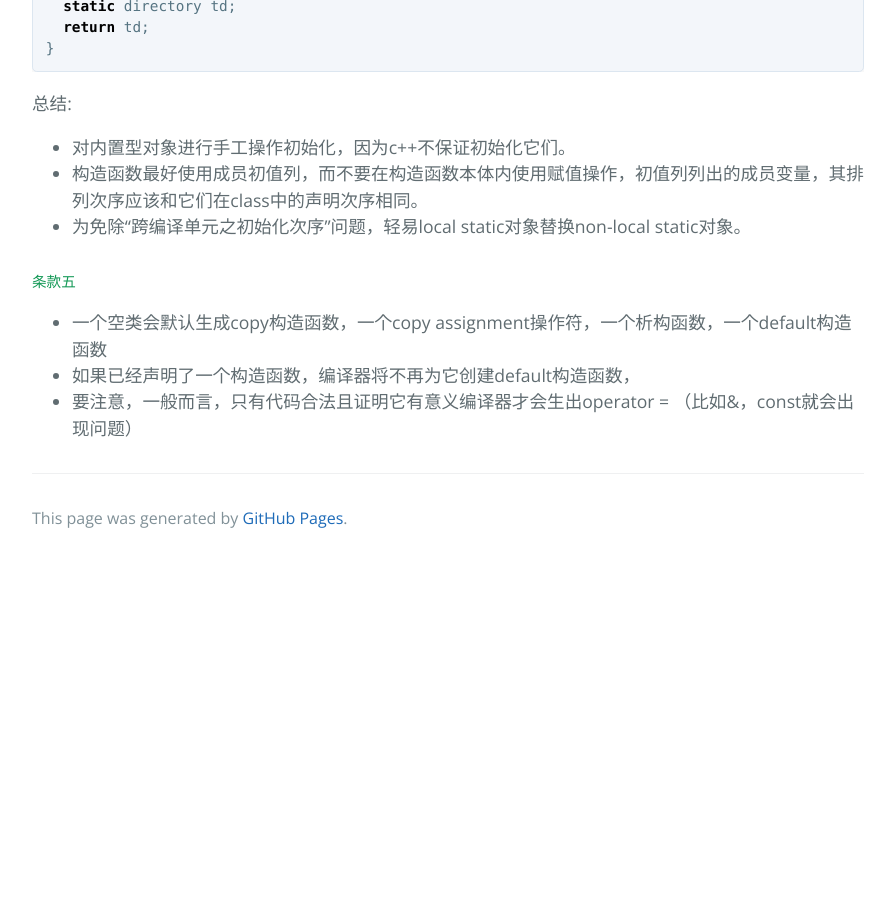
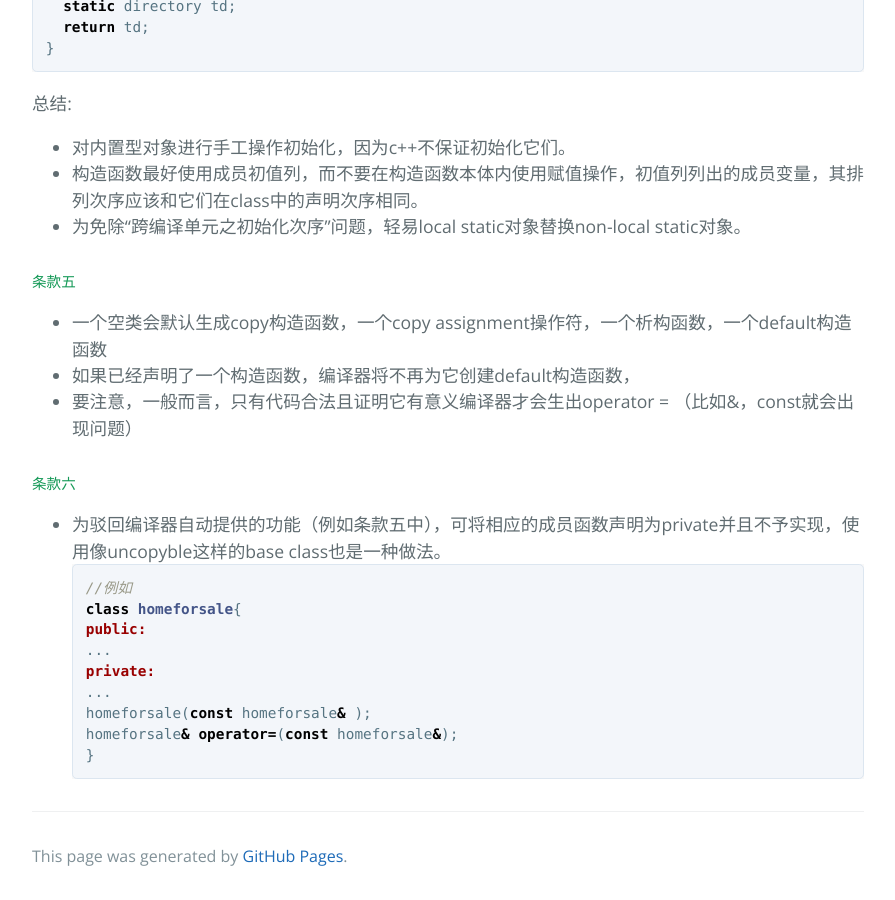
Before and after one commit to cuiyixiao/cuiyixiao.github.io, a Jekyll site: the page built from _posts/2017-12-19-effectivec++.md, in a window 1280 px wide and 900 px high, scrolled down 3149 px. Shown: the whole window, without its empty margins (192-1087 px from the left). Built offline with Jekyll 4.4.1, drawn with Linux system fonts in a browser that asks for light colours; our own code applies the rules of GitHub Pages for plain Markdown files; before the commit the page ends 3711 px from its top, so only the background shows below that.

Commit message:
Update 2017-12-19-effectivec++.md

````diff
--- a/_posts/2017-12-19-effectivec++.md
+++ b/_posts/2017-12-19-effectivec++.md
@@ -121,3 +121,17 @@ directory& tempdir()
 - 一个空类会默认生成copy构造函数，一个copy assignment操作符，一个析构函数，一个default构造函数
 - 如果已经声明了一个构造函数，编译器将不再为它创建default构造函数，
 - 要注意，一般而言，只有代码合法且证明它有意义编译器才会生出operator = （比如&，const就会出现问题）
+
+##### 条款六
+- 为驳回编译器自动提供的功能（例如条款五中），可将相应的成员函数声明为private并且不予实现，使用像uncopyble这样的base class也是一种做法。
+```cpp
+//例如
+class homeforsale{
+public:
+  ...
+private:
+  ...
+  homeforsale(const homeforsale& );
+  homeforsale& operator=(const homeforsale&);
+}
+```
````
